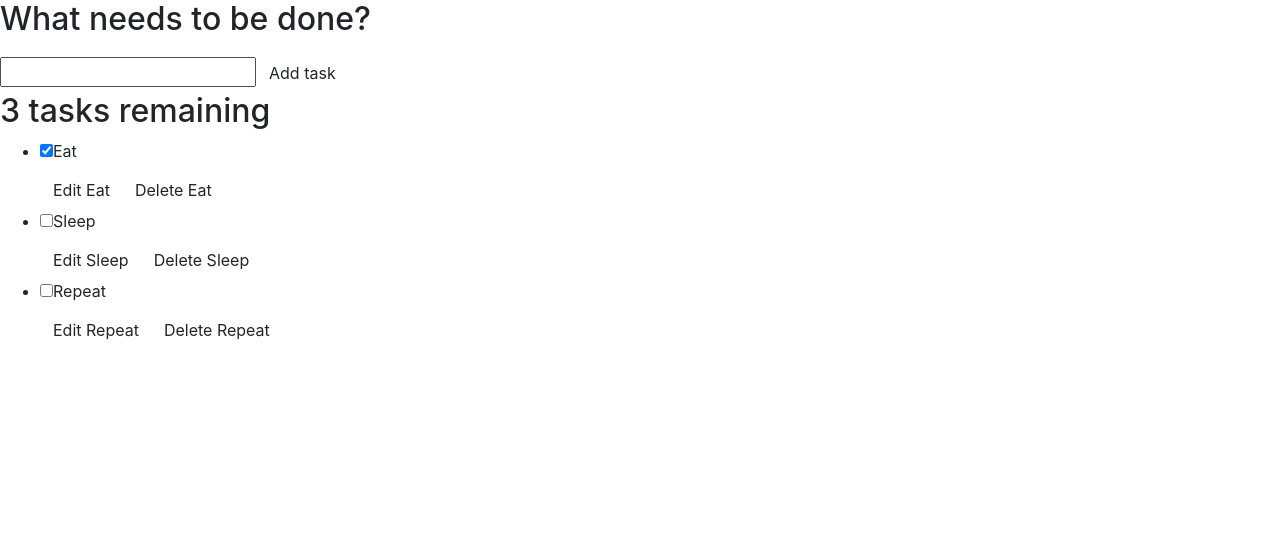
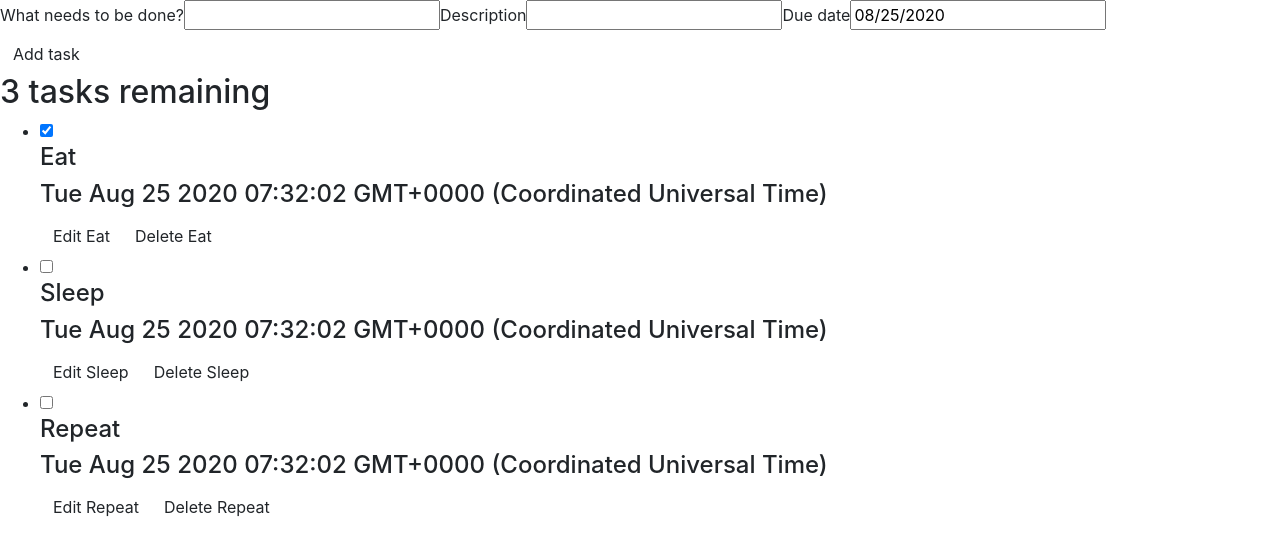
Before and after one commit to matthaaa/my_todo_list, a React (Create React App) app: page / in a window 1280 px wide. Shown: the top 554 px of the page. Built offline with nearby package versions, Linux system fonts and the light colour scheme.

Commit message:
Import datepicker library and finish barebones MVP

```diff
--- a/package.json
+++ b/package.json
@@ -10,6 +10,7 @@
     "nanoid": "^3.1.12",
     "react": "^16.13.1",
     "react-bootstrap": "^1.3.0",
+    "react-datepicker": "^3.1.3",
     "react-dom": "^16.13.1",
     "react-scripts": "3.4.3"
   },
--- a/src/App.jsx
+++ b/src/App.jsx
@@ -23,9 +23,11 @@ const App = props => {
     setTasks(updatedTasks);
   };
 
-  const createTask = name => {
+  const createTask = (name, description, dueDate) => {
     const newTask = {
       name,
+      description,
+      dueDate,
       id: `task=${nanoid()}`,
       isCompleted: false,
     };
@@ -50,7 +52,7 @@ const App = props => {
 
   return (
     <div className="todoapp stack-large">
-      <TaskForm createTask={createTask} />
+      <TaskForm onSubmit={createTask} />
       {/* <div className="filters btn-group stack-exception">
         <FilterButton />
       </div> */}
--- a/src/components/task_form.jsx
+++ b/src/components/task_form.jsx
@@ -1,34 +1,53 @@
 import React, { useState } from "react";
+import DatePicker from "react-datepicker";
+import "react-datepicker/dist/react-datepicker.css";
 
 const TaskForm = (props) => {
   const [name, setName] = useState('');
+  const [description, setDescription] = useState('');
+  const [dueDate, setDueDate] = useState(new Date());
 
   const handleSubmit = (e) => {
     e.preventDefault();
-    props.createTask(name)
+    props.onSubmit(name, description, dueDate);
     setName("");
   };
 
-  const handleChange = (e) => {
-    setName(e.target.value);
-  }
-
   return (
     <form onSubmit={handleSubmit}>
-      <h2 className="label-wrapper">
+      <div>
         <label htmlFor="new-todo-input" className="label__lg">
           What needs to be done?
         </label>
-      </h2>
         <input
           type="text"
           id="new-todo-input"
           className="input input__lg"
           value={name}
-        onChange={handleChange}
+          onChange={e => setName(e.target.value)}
           name="text"
           autoComplete="off"
           />
+        <label htmlFor="new-todo-input" className="label__lg">
+          Description
+        </label>
+        <input
+          type="text"
+          id="new-todo-input"
+          className="input input__lg"
+          value={description}
+          onChange={e => setDescription(e.target.value)}
+          name="text"
+          autoComplete="off"
+          />
+        <label htmlFor="new-todo-input" className="label__lg">
+          Due date
+        </label>
+        <DatePicker
+          selected={dueDate}
+          onChange={date => setDueDate(date)}
+        />
+      </div>
       <button type="submit" className="btn btn__primary btn__lg">
         Add task
       </button>
--- a/src/components/todo_list_item.jsx
+++ b/src/components/todo_list_item.jsx
@@ -19,6 +19,8 @@ const TodoListItem = (props) => {
     setShowEditModal(false);
   }
 
+  console.log(task);
+
   return (
     <li
       className="todo stack-small">
@@ -35,9 +37,15 @@ const TodoListItem = (props) => {
           defaultChecked={task.isCompleted}
           onChange={() => toggleCompleted(taskId)}
         />
-        <label className="todo-name" htmlFor="todo-0">
+        <h4 className="todo-name">
           {taskName}
-        </label>
+        </h4>
+        <h4 className="todo-description">
+          {task.description}
+        </h4>
+        <h4 className="todo-due-date">
+          {task.dueDate.toString()}
+        </h4>
       </div>
       <div className="btn-group">
         <button
--- a/src/index.js
+++ b/src/index.js
@@ -5,9 +5,9 @@ import App from './App';
 import * as serviceWorker from './serviceWorker';
 
 const TASK_DATA = [
-  { id: "todo-0", name: "Eat", isCompleted: true },
-  { id: "todo-1", name: "Sleep", isCompleted: false },
-  { id: "todo-2", name: "Repeat", isCompleted: false }
+  { id: "todo-0", name: "Eat", isCompleted: true, description: '', dueDate: new Date()},
+  { id: "todo-1", name: "Sleep", isCompleted: false, description: '', dueDate: new Date()},
+  { id: "todo-2", name: "Repeat", isCompleted: false, description: '', dueDate: new Date()},
 ];
 
 ReactDOM.render(
```
Also changed, not shown: 1 other file (tests, documents, lock files or other folders). Lines whose indentation alone changed are shown as unchanged.
